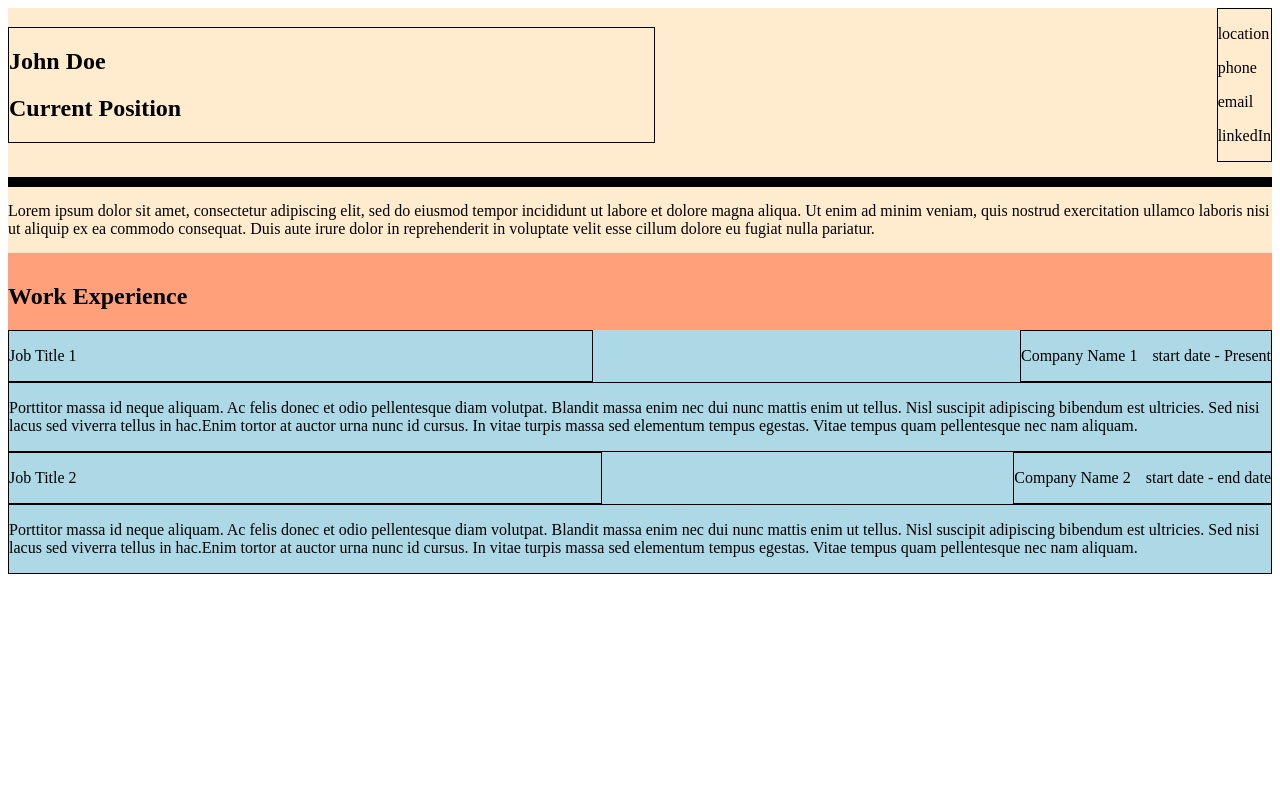
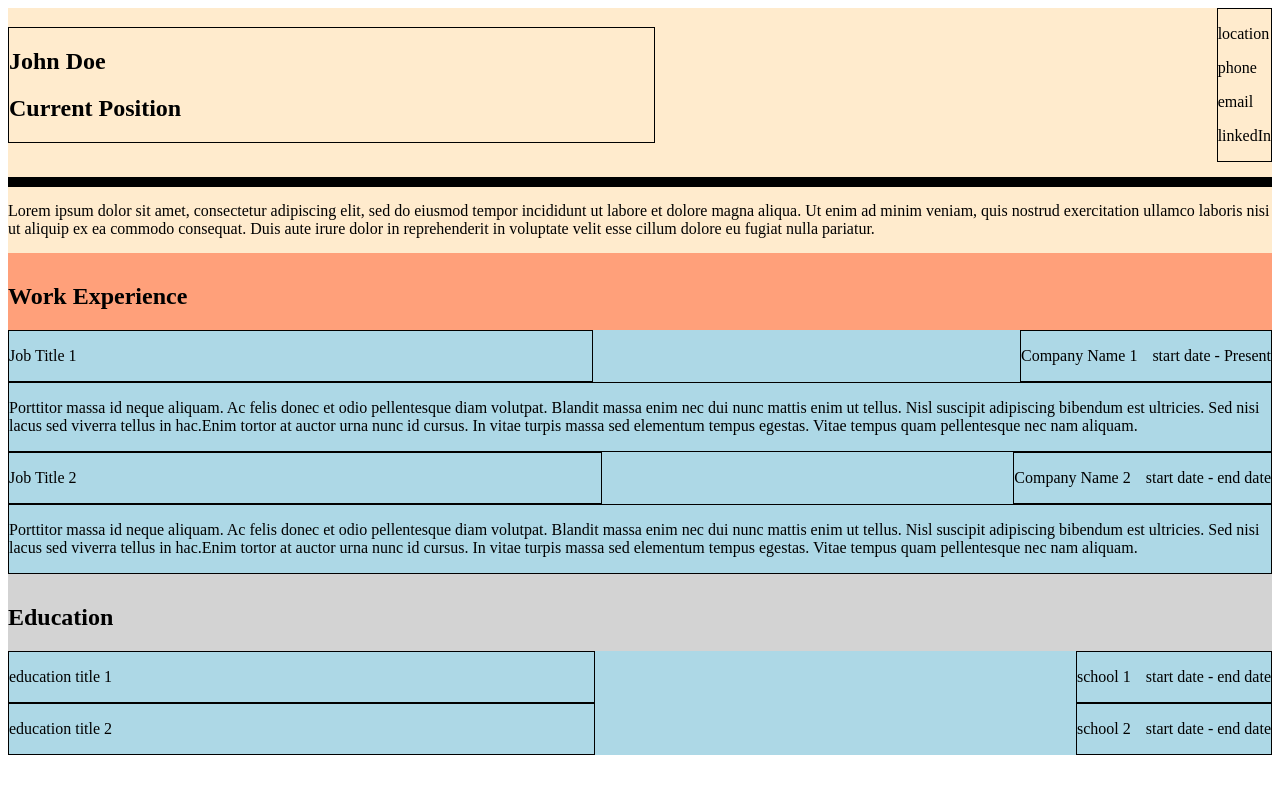
Before and after one commit to ykoziy/odin-cv-app, a React (Create React App) app: page / in a window 1280 px wide. Shown: the top 794 px of the page. Built offline with nearby package versions, Linux system fonts and the light colour scheme.

Commit message:
WIP: static layout, added education section

```diff
--- a/src/App.js
+++ b/src/App.js
@@ -1,6 +1,7 @@
 import React, { Component } from 'react';
 import Personal from './components/Personal';
 import WorkExperience from './components/WorkExperience/WorkExperience';
+import Education from './components/Education/Education';
 
 class App extends Component {
   render() {
@@ -8,6 +9,7 @@ class App extends Component {
       <main>
         <Personal />
         <WorkExperience />
+        <Education />
       </main>
     );
   }
--- /dev/null
+++ b/src/components/Education/Education.js
@@ -0,0 +1,25 @@
+import React, { Component } from 'react';
+import styles from '../../styles/Education.module.css';
+import EducationEntry from './EducationEntry';
+
+class Education extends Component {
+  render() {
+    return (
+      <section className={styles.education}>
+        <h2>Education</h2>
+        <EducationEntry
+          title="education title 1"
+          schoolName="school 1"
+          dates="start date - end date"
+        />
+        <EducationEntry
+          title="education title 2"
+          schoolName="school 2"
+          dates="start date - end date"
+        />
+      </section>
+    );
+  }
+}
+
+export default Education;
--- /dev/null
+++ b/src/components/Education/EducationEntry.js
@@ -0,0 +1,26 @@
+import React, { Component } from 'react';
+import styles from '../../styles/EducationEntry.module.css';
+
+class EducationEntry extends Component {
+  constructor(props) {
+    super();
+  }
+
+  render() {
+    const { title, schoolName, dates } = this.props;
+    return (
+      <article className={styles.container}>
+        {' '}
+        <div className={styles['left-container']}>
+          <p>{title}</p>
+        </div>
+        <div className={styles['right-container']}>
+          <p>{schoolName}</p>
+          <p>{dates}</p>
+        </div>
+      </article>
+    );
+  }
+}
+
+export default EducationEntry;
--- /dev/null
+++ b/src/styles/Education.module.css
@@ -0,0 +1,4 @@
+.education {
+  background-color: lightgrey;
+  padding-top: 10px;
+}
--- /dev/null
+++ b/src/styles/EducationEntry.module.css
@@ -0,0 +1,16 @@
+.container {
+  background-color: lightblue;
+  display: grid;
+  grid-template-columns: repeat(2, auto);
+}
+
+.left-container {
+  border: 1px solid black;
+}
+
+.right-container {
+  border: 1px solid black;
+  justify-self: end;
+  display: flex;
+  gap: 15px;
+}
```
